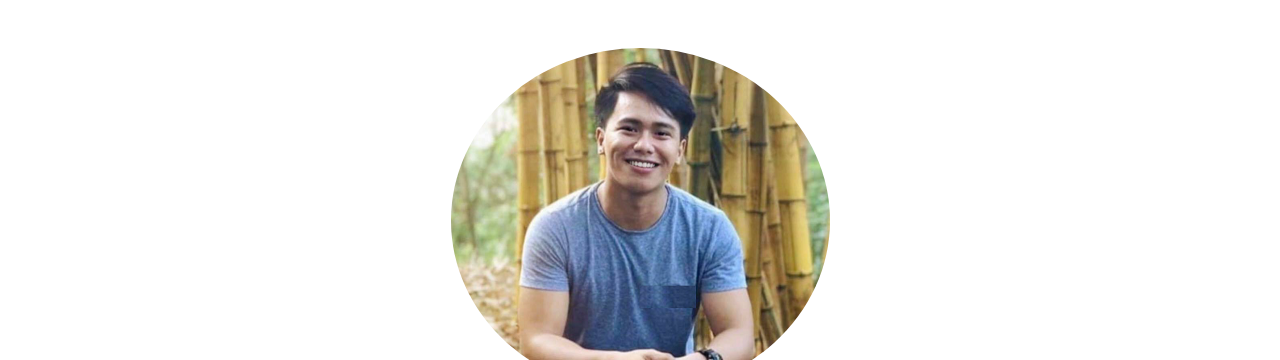
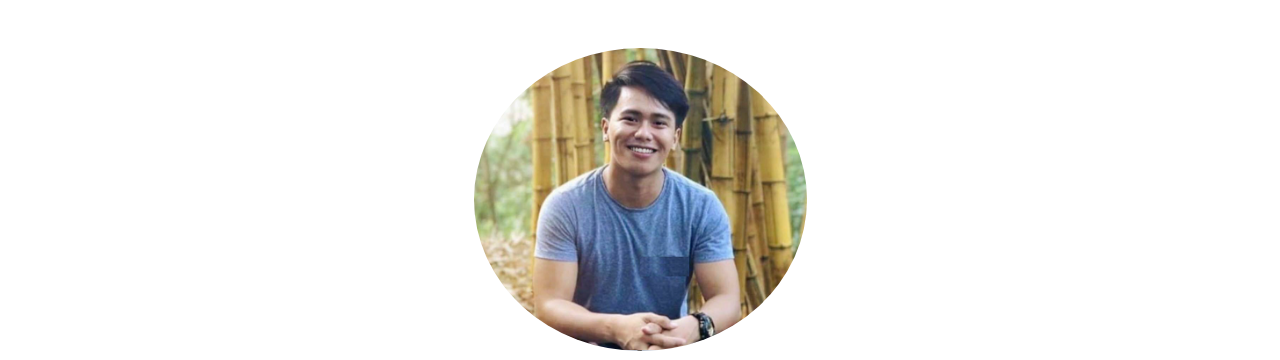
Before and after one commit to mendozaraffi/a1, a plain HTML site: page index.html in a window 1280 px wide. Shown: the top 360 px of the page. Drawn offline with nearby package versions, Linux system fonts and the light colour scheme.

Commit message:
Modified profile puic

```diff
--- a/index.html
+++ b/index.html
@@ -20,7 +20,7 @@
 	<div class="container mb-5">
 		<div class="text-center">
 
-			<img src="./images/raffiprofilepic2.png" alt="Raffi Profile Picture" class="rounded-circle mb-3 mt-5">
+			<img src="./images/raffiprofilepic2.png" alt="Raffi Profile Picture" class="rounded-circle mb-3 mt-5" width="30%" height="30%">
 
 			<h1 class="font-weight-bold"> Raffi Mendoza </h1>
 			<h3> Full-Stack Web Developer </h3><br>
```
